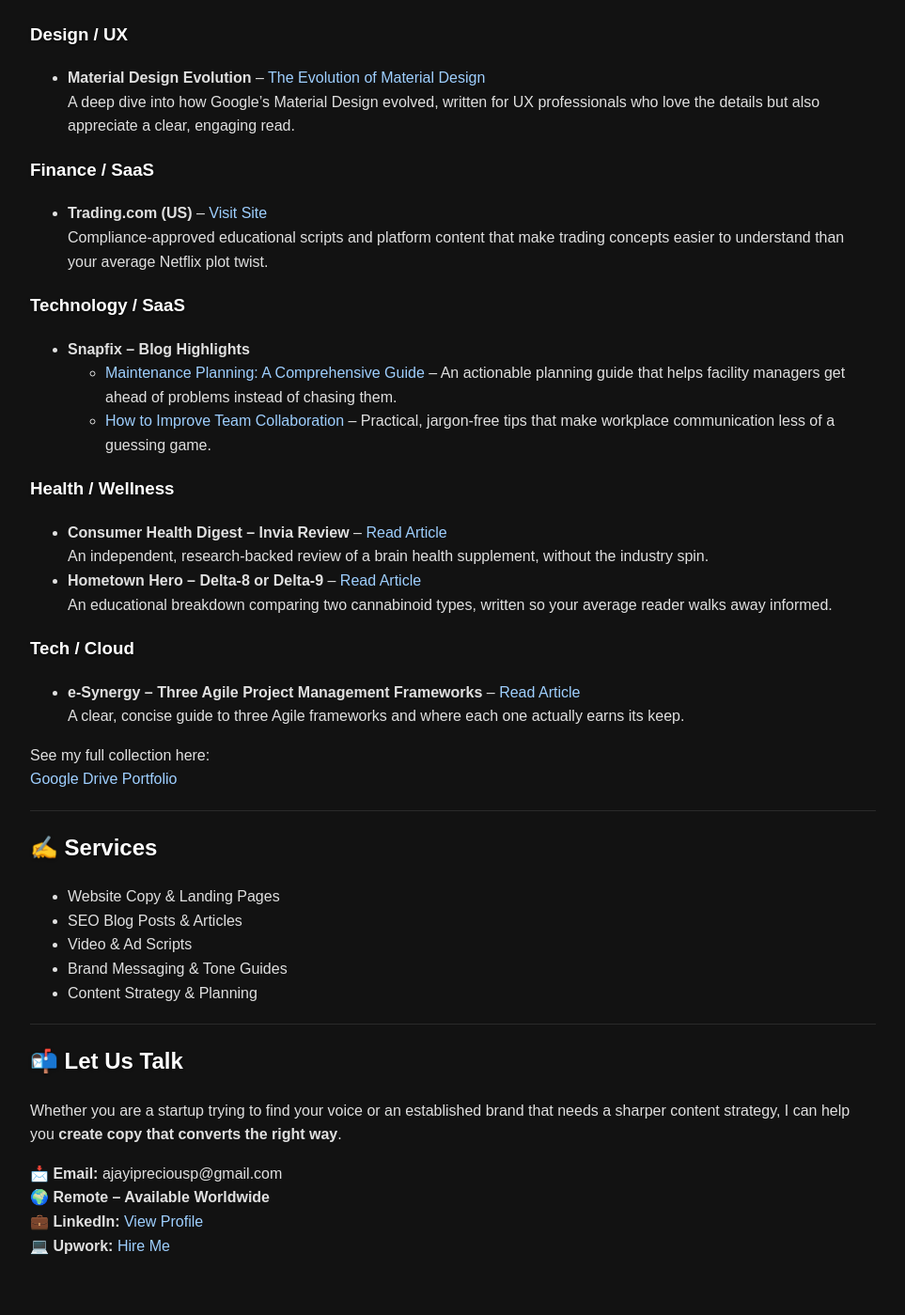
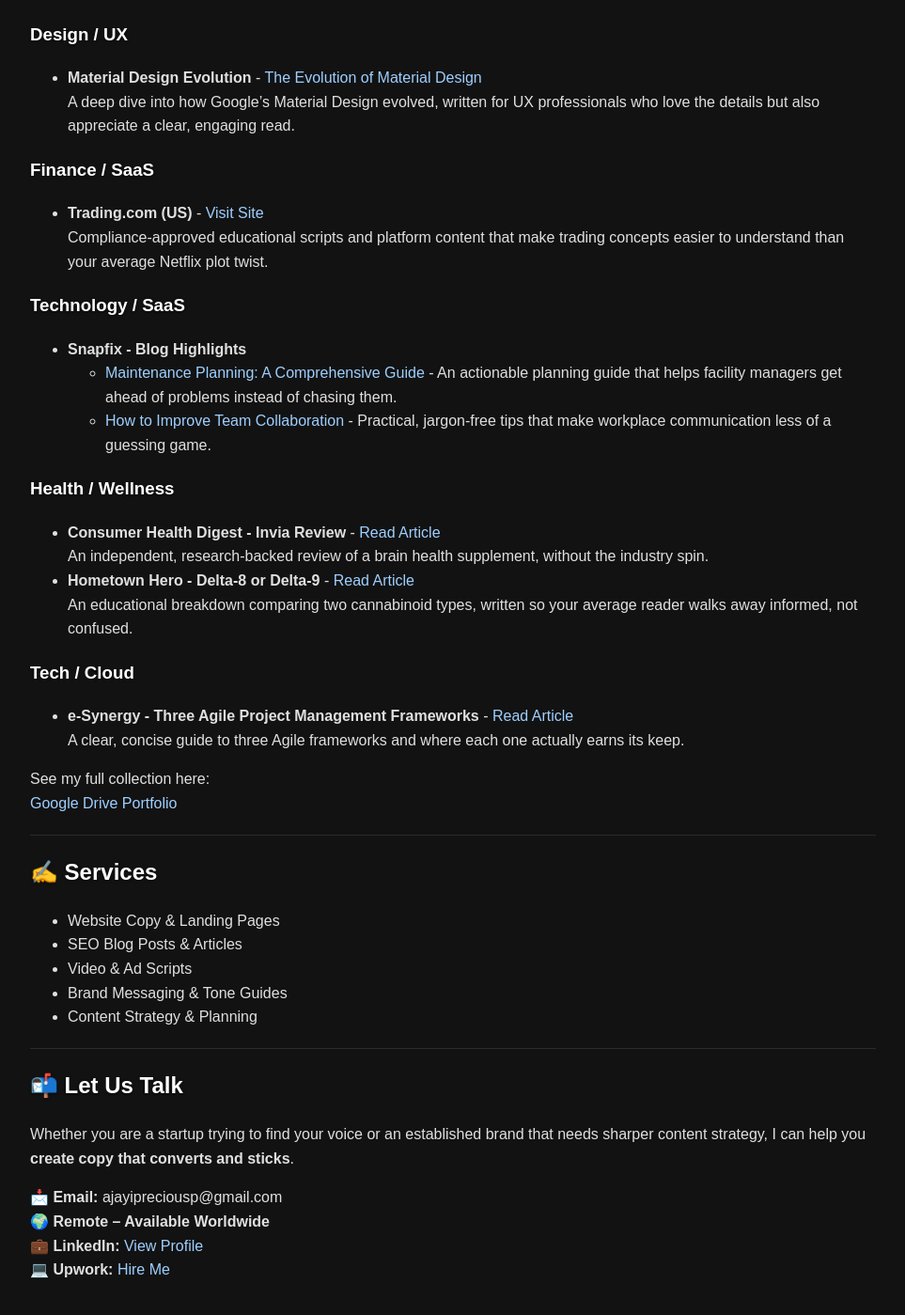
Before and after one commit to javablack/javablack.github.io, a Jekyll site: the page built from index.md, in a window 1280 px wide and 1400 px high, scrolled down 1405 px. Shown: the whole window at 94% size, without its empty margins (158-1121 px from the left). Built offline with Jekyll 4.4.1, drawn with Linux system fonts in a browser that asks for light colours; before the commit the page ends 2779 px from its top, so only the background shows below that; some of the changed text lies outside the part shown.

Commit message:
Major edit to the intro

```diff
--- a/index.md
+++ b/index.md
@@ -8,9 +8,9 @@ title: "Olawale Ajayi – Copywriter & Content Strategist"
   <img src="/assets/Images/Javablack_Prime.jpg" alt="Olawale Ajayi" width="250"/>
 </p>
 
-I am a storyteller-for-hire with **8+ years of experience** helping brands in finance, real estate, technology, SaaS, medicine, and beauty craft content that people actually want to read — the kind that sells, teaches, and builds trust, without the soul-crushing corporate fluff that makes readers glaze over faster than a Krispy Kreme donut.
+I am a writer who gets paid to make words do things, and I have been doing it for brands in finance, real estate, technology, SaaS, medicine, and beauty for over eight years. The brief changes every time but the standard never moves. Every piece has to sell, teach, and build trust, without the corporate fluff that puts readers to sleep before they reach the second line.
 
-Over the years, my words have done more than fill pages. They have generated **over $900,000 in combined client acquisitions, increased sales, and marketing savings**, while I personally earned over **$70,000+ on Upwork** delivering high-performance copy. My email campaigns have achieved **open rates north of 60%**, well above industry averages, because I write subject lines that get clicks, not yawns.
+Over the years, my words have done more than fill pages. They have generated **over $900,000 in combined client acquisitions, increased sales, and marketing savings**, while I personally earned over **$70,000+ on Upwork** delivering high-performance copy. My email campaigns have achieved **open rates north of 60%**, well above industry averages, because I know how to write a subject line.
 
 From **compliance-friendly fintech scripts** for Trading.com (yes, I make finance sound exciting without breaking a single SEC rule) to **high-performing real estate blogs** for Builder Homesite Inc., I have helped businesses worldwide connect with their audiences in ways that are clear, compelling, and impossible to ignore.
 
@@ -32,26 +32,26 @@ From **compliance-friendly fintech scripts** for Trading.com (yes, I make financ
 ## 📂 Selected Work
 
 ### Design / UX
-- **Material Design Evolution** – <a href="https://1brand.design/blog/the-evolution-of-material-design/" target="_blank">The Evolution of Material Design</a>
+- **Material Design Evolution** - <a href="https://1brand.design/blog/the-evolution-of-material-design/" target="_blank">The Evolution of Material Design</a>
   A deep dive into how Google's Material Design evolved, written for UX professionals who love the details but also appreciate a clear, engaging read.
 
 ### Finance / SaaS
-- **Trading.com (US)** – <a href="https://www.trading.com/us/" target="_blank">Visit Site</a>
+- **Trading.com (US)** - <a href="https://www.trading.com/us/" target="_blank">Visit Site</a>
   Compliance-approved educational scripts and platform content that make trading concepts easier to understand than your average Netflix plot twist.
 
 ### Technology / SaaS
-- **Snapfix – Blog Highlights**
-  - <a href="https://snapfix.com/news/maintenance-planning-a-comprehensive-guide" target="_blank">Maintenance Planning: A Comprehensive Guide</a> – An actionable planning guide that helps facility managers get ahead of problems instead of chasing them.
-  - <a href="https://snapfix.com/news/how-to-improve-team-collaboration" target="_blank">How to Improve Team Collaboration</a> – Practical, jargon-free tips that make workplace communication less of a guessing game.
+- **Snapfix - Blog Highlights**
+  - <a href="https://snapfix.com/news/maintenance-planning-a-comprehensive-guide" target="_blank">Maintenance Planning: A Comprehensive Guide</a> - An actionable planning guide that helps facility managers get ahead of problems instead of chasing them.
+  - <a href="https://snapfix.com/news/how-to-improve-team-collaboration" target="_blank">How to Improve Team Collaboration</a> - Practical, jargon-free tips that make workplace communication less of a guessing game.
 
 ### Health / Wellness
-- **Consumer Health Digest – Invia Review** – <a href="https://www.consumerhealthdigest.com/brain-enhancement-supplements/invia-review.html" target="_blank">Read Article</a>
+- **Consumer Health Digest - Invia Review** - <a href="https://www.consumerhealthdigest.com/brain-enhancement-supplements/invia-review.html" target="_blank">Read Article</a>
   An independent, research-backed review of a brain health supplement, without the industry spin.
-- **Hometown Hero – Delta-8 or Delta-9** – <a href="https://hometownhero.com/learn/delta-8-or-delta-9-what-is-stronger/" target="_blank">Read Article</a>
-  An educational breakdown comparing two cannabinoid types, written so your average reader walks away informed.
+- **Hometown Hero - Delta-8 or Delta-9** - <a href="https://hometownhero.com/learn/delta-8-or-delta-9-what-is-stronger/" target="_blank">Read Article</a>
+  An educational breakdown comparing two cannabinoid types, written so your average reader walks away informed, not confused.
 
 ### Tech / Cloud
-- **e-Synergy – Three Agile Project Management Frameworks** – <a href="https://esynergy.co.uk/blogs/three-agile-project-management-frameworks-you-should-consider/" target="_blank">Read Article</a>
+- **e-Synergy - Three Agile Project Management Frameworks** - <a href="https://esynergy.co.uk/blogs/three-agile-project-management-frameworks-you-should-consider/" target="_blank">Read Article</a>
   A clear, concise guide to three Agile frameworks and where each one actually earns its keep.
 
 See my full collection here:
@@ -71,7 +71,7 @@ See my full collection here:
 
 ## 📬 Let Us Talk
 
-Whether you are a startup trying to find your voice or an established brand that needs a sharper content strategy, I can help you **create copy that converts the right way**.
+Whether you are a startup trying to find your voice or an established brand that needs sharper content strategy, I can help you **create copy that converts and sticks**.
 
 📩 **Email:** ajayipreciousp@gmail.com
 🌍 **Remote – Available Worldwide**
```
